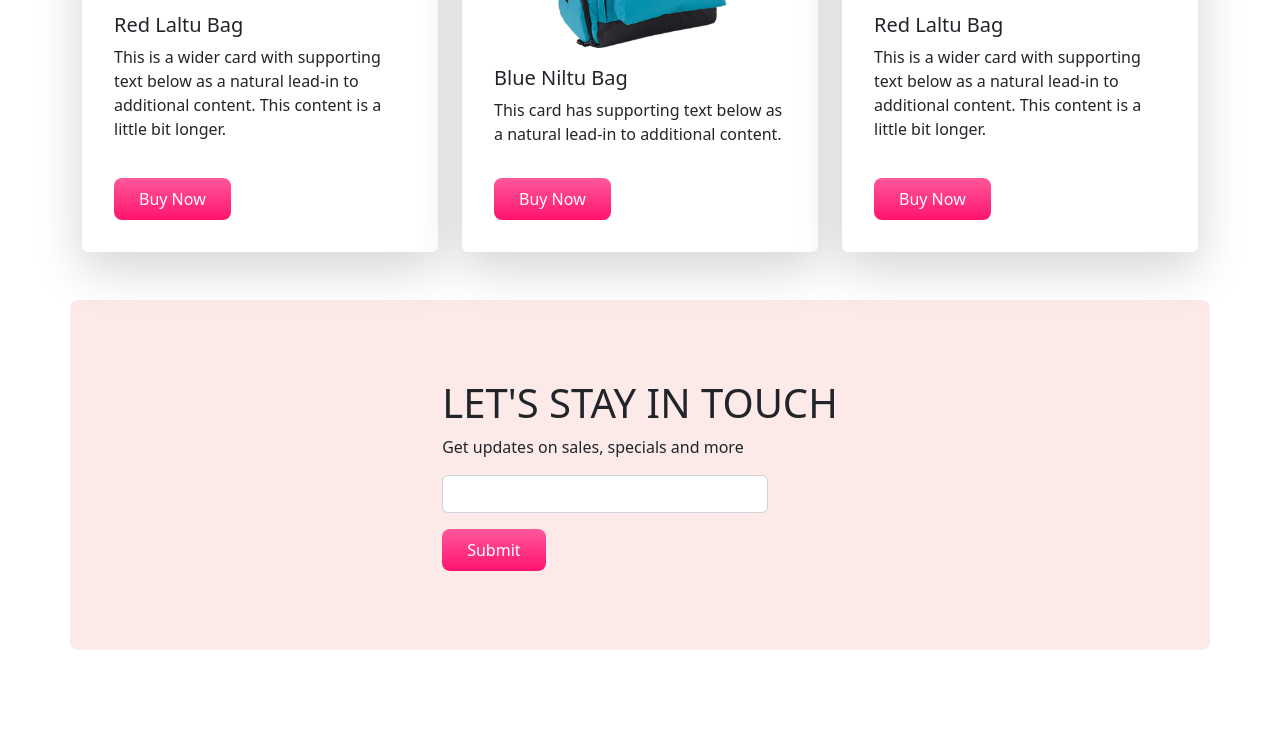
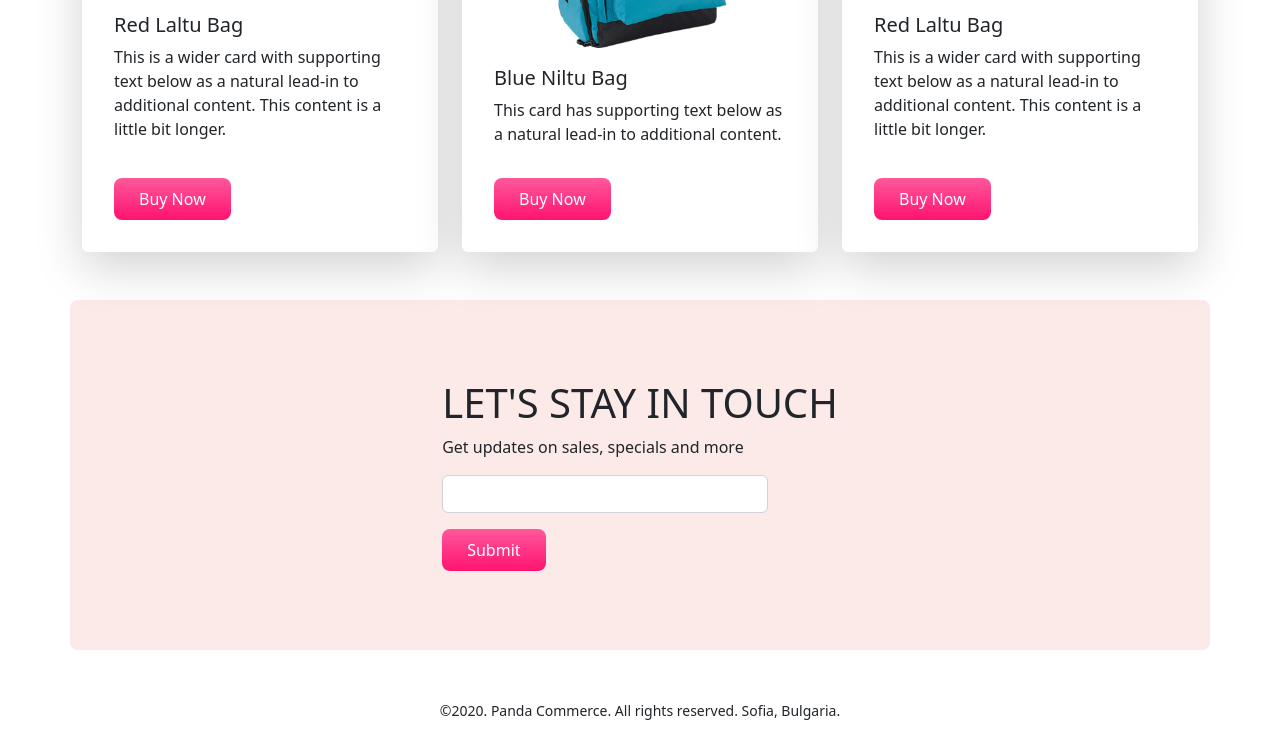
Before and after one commit to tanveer1912/panda-commerce-bootstrap, a plain HTML site: page index.html in a window 1280 px wide. Shown: the part 1717-2455 px from the top of the page. Before the commit the page ends 2367 px from the top, so only its background shows below. Drawn offline with nearby package versions, Linux system fonts and the light colour scheme.

Commit message:
added footer

```diff
--- a/index.html
+++ b/index.html
@@ -293,6 +293,11 @@
         </section>
         <!-- Subscribe end -->
     </main>
+    <!-- Footer start -->
+    <footer class="text-center mt-5">
+        <p><small>©2020. Panda Commerce. All rights reserved. Sofia, Bulgaria.</small></p>
+    </footer>
+    <!-- Footer end -->
     <script src="https://cdn.jsdelivr.net/npm/bootstrap@5.2.0/dist/js/bootstrap.bundle.min.js"
         integrity="sha384-A3rJD856KowSb7dwlZdYEkO39Gagi7vIsF0jrRAoQmDKKtQBHUuLZ9AsSv4jD4Xa"
         crossorigin="anonymous"></script>
```
